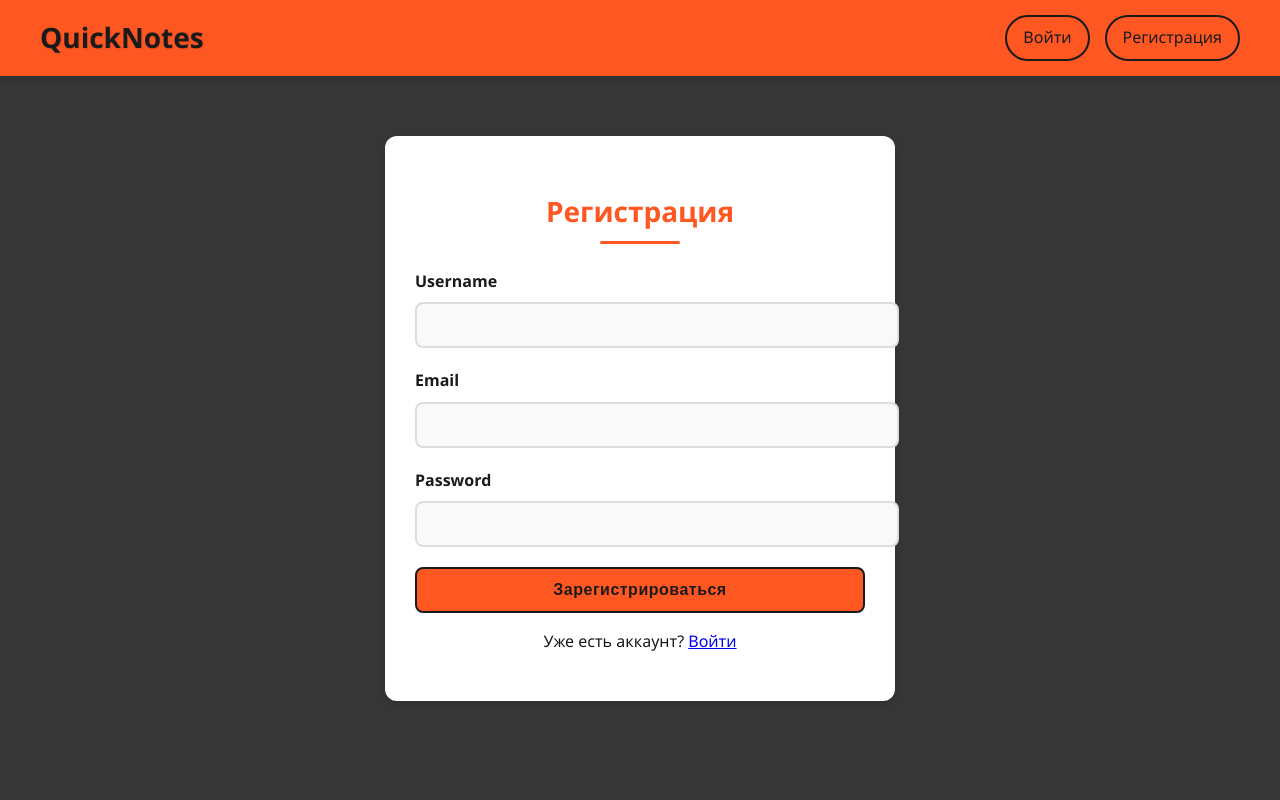
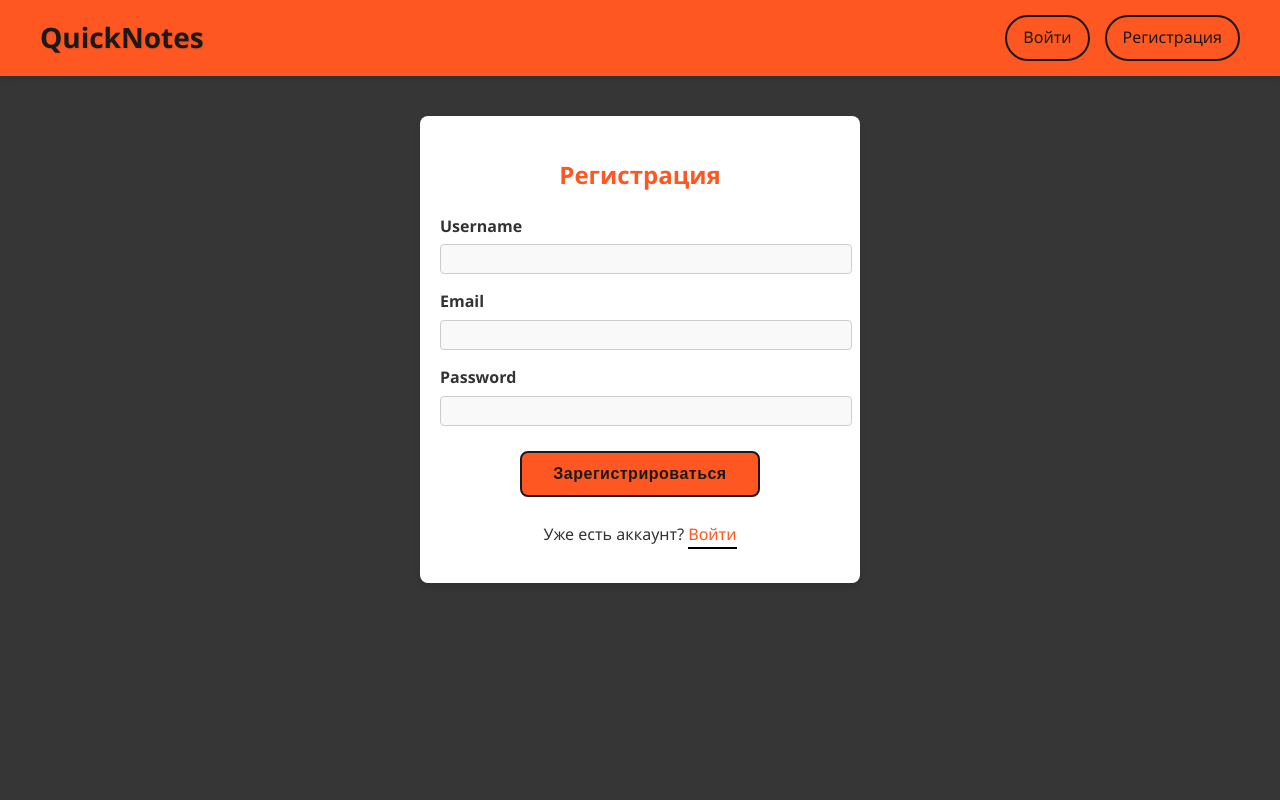
Before and after one commit to PetrStroganov/QuickNotes, a Flask app: page /register in a window 1280 px wide. Run offline with Flask 3, Linux system fonts and the light colour scheme.

Commit message:
обновление стиля

```diff
--- a/models.py
+++ b/models.py
@@ -20,6 +20,5 @@ class Note(db.Model):
     tags = sqlalchemy.Column(sqlalchemy.String(100))
     user_id = sqlalchemy.Column(sqlalchemy.Integer, sqlalchemy.ForeignKey('users.id'), nullable=False)
     created_at = sqlalchemy.Column(sqlalchemy.DateTime, default=sqlalchemy.func.now())
-    is_private = sqlalchemy.Column(sqlalchemy.Boolean, default=False)  # <--- добавлено
-
+    is_private = sqlalchemy.Column(sqlalchemy.Boolean, default=False)
     user = sqlalchemy.orm.relationship('User', backref='notes')
--- a/static/style.css
+++ b/static/style.css
@@ -93,13 +96,13 @@ nav {
     box-shadow: 0 4px 8px rgba(0,0,0,0.2);
 }
 
-/* Улучшенные формы */
+
  .auth-form {
-    max-width: 450px;
-    margin: 40px auto;
-    padding: 30px;
+     max-width: 400px;
+     margin: 20px auto;
+     padding: 20px;
      background-color: white;
-    border-radius: 12px;
+     border-radius: 8px;
      box-shadow: var(--card-shadow);
      text-align: center;
      animation: slideUp 0.5s ease-out;
@@ -111,56 +114,39 @@ nav {
 }
 
  .auth-form h2 {
-    margin-bottom: 25px;
-    color: var(--primary-color);
-    font-size: 28px;
-    position: relative;
-    padding-bottom: 10px;
-}
-
-.auth-form h2::after {
-    content: '';
-    position: absolute;
-    bottom: 0;
-    left: 50%;
-    transform: translateX(-50%);
-    width: 80px;
-    height: 3px;
-    background: var(--primary-color);
-    border-radius: 3px;
+     margin-bottom: 20px;
+     color: #ff5722;
  }
 
  .form-group {
-    margin-bottom: 20px;
+     margin-bottom: 15px;
      text-align: left;
  }
 
  .form-group label {
      display: block;
-    margin-bottom: 8px;
-    font-weight: 600;
-    color: var(--dark-color);
+     margin-bottom: 5px;
+     font-weight: bold;
+     color: #333;
  }
 
  .form-control {
      width: 100%;
-    padding: 12px 15px;
-    border: 2px solid #ddd;
-    border-radius: 8px;
+     padding: 5px;
+     border: 1px solid #ccc;
+     border-radius: 4px;
      font-size: 16px;
      background-color: #f9f9f9;
-    transition: var(--transition);
  }
 
  .form-control:focus {
-    border-color: var(--primary-color);
+     border-color: #ff5722;
      outline: none;
-    box-shadow: 0 0 0 3px rgba(255, 87, 34, 0.2);
  }
 
-/* Улучшенные кнопки */
+
 .btn {
-    width: 100%;
+    width: 60%;
     padding: 12px;
     background-color: var(--primary-color);
     color: var(--dark-color);
@@ -171,6 +157,8 @@ nav {
     cursor: pointer;
     transition: var(--transition);
     letter-spacing: 0.5px;
+    margin: 10px;
+    align: left;
 }
 
 .btn:hover {
@@ -194,26 +183,45 @@ nav {
     align-items: center;
     max-width: 100%;
     animation: fadeIn 0.5s ease-out;
-}
-
-.alert-success {
     background-color: #d4edda;
     color: #155724;
     border-left: 5px solid #28a745;
 }
 
 .alert-error {
+    padding: 15px 20px;
+    border-radius: 8px;
+    margin-bottom: 20px;
+    margin: 10px auto;
+    font-weight: 500;
+    display: flex;
+    align-items: center;
+    max-width: 100%;
+    animation: fadeIn 0.5s ease-out;
     background-color: #f8d7da;
     color: #721c24;
     border-left: 5px solid #dc3545;
 }
 
-.alert i {
-    margin-right: 10px;
-    font-size: 20px;
+
+ .auth-form p {
+     text-align: center;
+     margin-top: 15px;
+     color: #333;
  }
 
-/* Улучшенные заметки */
+ .auth-form a {
+    color: #ff5722;
+    text-decoration: none;
+    border-bottom: 2px solid #000000;
+    padding-bottom: 2px;
+}
+
+ .auth-form a:hover {
+     text-decoration: underline;
+ }
+
+
 .notes-container {
     max-width: 1200px;
     margin: 30px auto;
@@ -485,21 +409,3 @@ footer {
 @keyframes spin {
     to { transform: rotate(360deg); }
 }
-
-/* Кастомный скроллбар */
-::-webkit-scrollbar {
-    width: 10px;
-}
-
-::-webkit-scrollbar-track {
-    background: #f1f1f1;
-}
-
-::-webkit-scrollbar-thumb {
-    background: var(--primary-color);
-    border-radius: 10px;
-}
-
-::-webkit-scrollbar-thumb:hover {
-    background: var(--primary-hover);
-}
--- a/templates/add_note.html
+++ b/templates/add_note.html
@@ -10,7 +10,7 @@
             {{ form.title.label }}
             {{ form.title(class="form-control") }}
             {% for error in form.title.errors %}
-            <div class="alert-error">{{ error }}</div>
+                <div class="alert-error">{{ error }}</div>
             {% endfor %}
         </div>
 
@@ -18,7 +18,7 @@
             {{ form.content.label }}
             {{ form.content(class="form-control", rows=5) }}
             {% for error in form.content.errors %}
-            <div class="alert-error">{{ error }}</div>
+                <div class="alert-error">{{ error }}</div>
             {% endfor %}
         </div>
 
@@ -26,7 +26,7 @@
             {{ form.tags.label }}
             {{ form.tags(class="form-control") }}
             {% for error in form.tags.errors %}
-            <div class="alert-error">{{ error }}</div>
+                <div class="alert-error">{{ error }}</div>
             {% endfor %}
         </div>
 
--- a/templates/base.html
+++ b/templates/base.html
@@ -9,11 +9,12 @@
 <body>
 <header>
     <nav>
-        <div class="logo">QuickNotes</div>
+        <div class="logo">
+            <a href="{{ url_for('index') }} ">QuickNotes</a>
+        </div>
         <div class="nav-links">
             {% if current_user.is_authenticated %}
             <a href="{{ url_for('add_note') }}">Новая заметка</a>
-            <a href="{{ url_for('index') }}">Мои заметки</a>
             <a href="{{ url_for('logout') }}">Выйти</a>
             {% else %}
             <a href="{{ url_for('login') }}">Войти</a>
@@ -26,15 +27,12 @@
 <main class="container">
     {% with messages = get_flashed_messages() %}
     {% if messages %}
-    {% for message in messages %}
-    <div class="alert">{{ message }}</div>
-    {% endfor %}
     {% endif %}
     {% endwith %}
     {% with messages = get_flashed_messages(with_categories=true) %}
     {% if messages %}
     {% for category, message in messages %}
-    <div class="alert alert-{{ category }}">{{ message }}</div>
+    <div class="alert-error">{{ message }}</div>
     {% endfor %}
     {% endif %}
     {% endwith %}
--- a/templates/notes.html
+++ b/templates/notes.html
@@ -4,7 +4,6 @@
 <div class="notes-container">
     <div class="notes-header">
         <h1>Мои заметки</h1>
-        <a href="{{ url_for('add_note') }}" class="btn">+ Новая заметка</a>
     </div>
 
     <!-- Форма фильтрации по тегу -->
@@ -43,7 +42,7 @@
     </div>
     {% else %}
     <div class="empty-notes">
-        <p>У вас пока нет заметок</p>
+        <h1>У вас пока нет заметок</h1>
     </div>
     {% endif %}
 </div>
--- a/templates/register.html
+++ b/templates/register.html
@@ -9,25 +9,16 @@
         <div class="form-group">
             {{ form.username.label }}
             {{ form.username(class="form-control") }}
-            {% for error in form.username.errors %}
-            <div class="alert-error">{{ error }}</div>
-            {% endfor %}
         </div>
 
         <div class="form-group">
             {{ form.email.label }}
             {{ form.email(class="form-control") }}
-            {% for error in form.email.errors %}
-            <div class="alert-error">{{ error }}</div>
-            {% endfor %}
         </div>
 
         <div class="form-group">
             {{ form.password.label }}
             {{ form.password(class="form-control") }}
-            {% for error in form.password.errors %}
-            <div class="alert-error">{{ error }}</div>
-            {% endfor %}
         </div>
 
         <button type="submit" class="btn">Зарегистрироваться</button>
```
Also changed, not shown: other parts of static/style.css (+33 -113 lines). Lines whose indentation alone changed are shown as unchanged.
